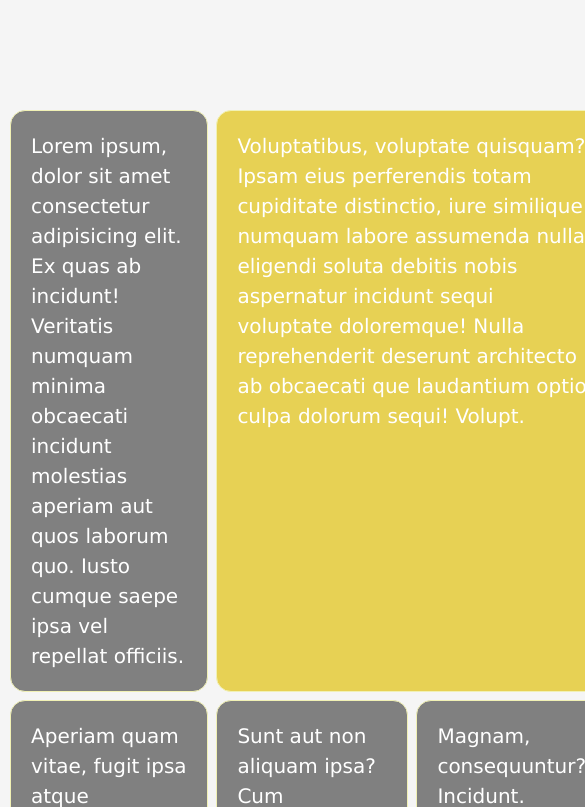
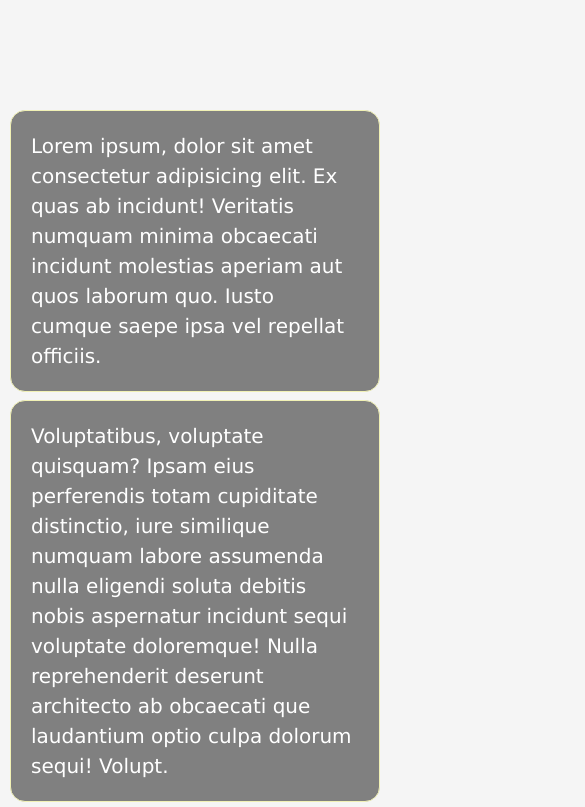
Before and after one commit to 2Kelvin/learning-css-grid, a plain HTML site: page index.html in a window 390 px wide. Shown: the top 807 px of the page, 585 px wide, since content can reach past the window. Drawn offline with Linux system fonts and the light colour scheme.

Commit message:
creating a responsive CSS grid

```diff
--- a/index.css
+++ b/index.css
@@ -14,7 +14,8 @@ body{
 
 .gridContainer{
     display: grid;
-    grid-template-columns: repeat(3, 1fr);
+    /* grid-template-columns: repeat(3, 1fr); */
+    grid-template-columns: repeat(auto-fill, minmax(200px, 1fr));
     gap: 0.5rem;
     max-width: 960px;
     margin: 100px auto;
@@ -31,7 +32,7 @@ body{
     border-radius: 15px;
 }
 
-.item:nth-of-type(2){
+/* .item:nth-of-type(2){
     grid-column: 2/4;
     background-color: #e7d154;
 }
@@ -45,4 +46,10 @@ body{
 .item:nth-of-type(9){
     grid-column: 1/3;
     background-color: #6e3333;
+} */
+
+@media (max-width: 500px) {
+    .gridContainer{
+        grid-template-columns: 1fr;
+    }
 }
```
